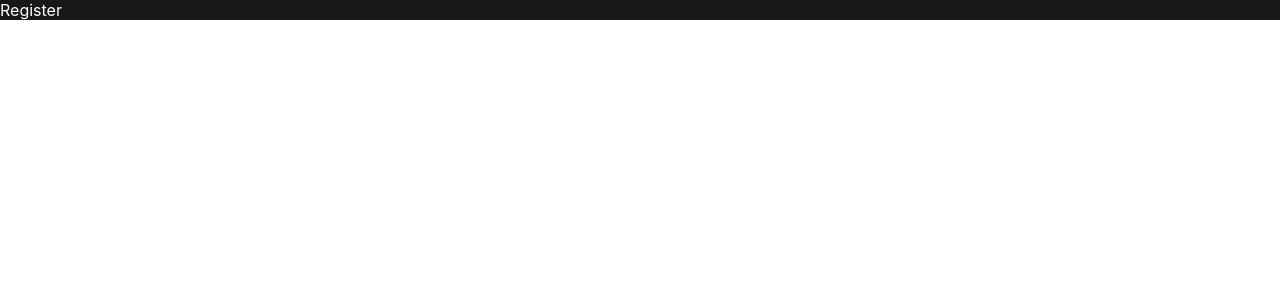
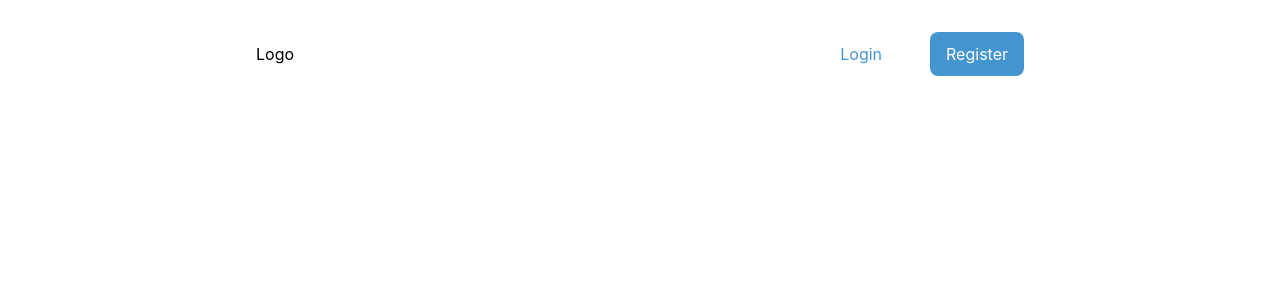
Before and after one commit to EthanChenYen-Peng/showwcase-portal, a Next.js app: page /register in a window 1280 px wide. Shown: the top 300 px of the page. Built offline with nearby package versions, Linux system fonts and the light colour scheme.

Commit message:
adding header component to registeration page.
References:
* https://stackoverflow.com/questions/70115982/cannot-nextjs-component-link-using-styled-components

```diff
--- /dev/null
+++ b/src/components/layout/PublicHeader.tsx
@@ -0,0 +1,49 @@
+import styled from 'styled-components'
+import Link from 'next/link'
+
+function PublicHeader() {
+  return (
+    <Header>
+      <LogoContainer>Logo</LogoContainer>
+      <NavContainer>
+        <Link href="/login" passHref>
+          <LoginLink>Login</LoginLink>
+        </Link>
+        <Link href="/register" passHref>
+          <RegisterLink>Register</RegisterLink>
+        </Link>
+      </NavContainer>
+    </Header>
+  )
+}
+
+export default PublicHeader
+
+const Header = styled.div`
+  display: flex;
+  padding: 2rem 0rem;
+  width: 60%;
+  margin: 0 auto;
+  align-items: center;
+`
+
+const LogoContainer = styled.div``
+
+const RegisterLink = styled.a`
+  background-color: ${({ theme }) => theme.colors.accent};
+  color: white;
+  padding: 0.75rem 1rem;
+  border-radius: 0.5rem;
+`
+
+const LoginLink = styled.a`
+  list-style: none;
+  color: ${({ theme }) => theme.colors.accent};
+  padding: 0.75rem 1rem;
+`
+const NavContainer = styled.nav`
+  margin-left: auto;
+  display: flex;
+  align-items: center;
+  gap: 2rem;
+`
--- a/src/config/globalstyles.ts
+++ b/src/config/globalstyles.ts
@@ -16,7 +16,6 @@ html, body {
 
 a {
   text-decoration: none;
-  color: inherit;
 }
 `
 
--- a/src/pages/register.tsx
+++ b/src/pages/register.tsx
@@ -1,14 +1,9 @@
-import styled from 'styled-components'
-import { color, ColorProps } from 'styled-system'
+import PublicHeader from '@/components/layout/PublicHeader'
 
 export default function Register() {
   return (
-    <Container bg="dark" color="white">
-      Register
-    </Container>
+    <>
+      <PublicHeader />
+    </>
   )
 }
-
-const Container = styled.div<ColorProps>`
-  ${color}
-`
```
